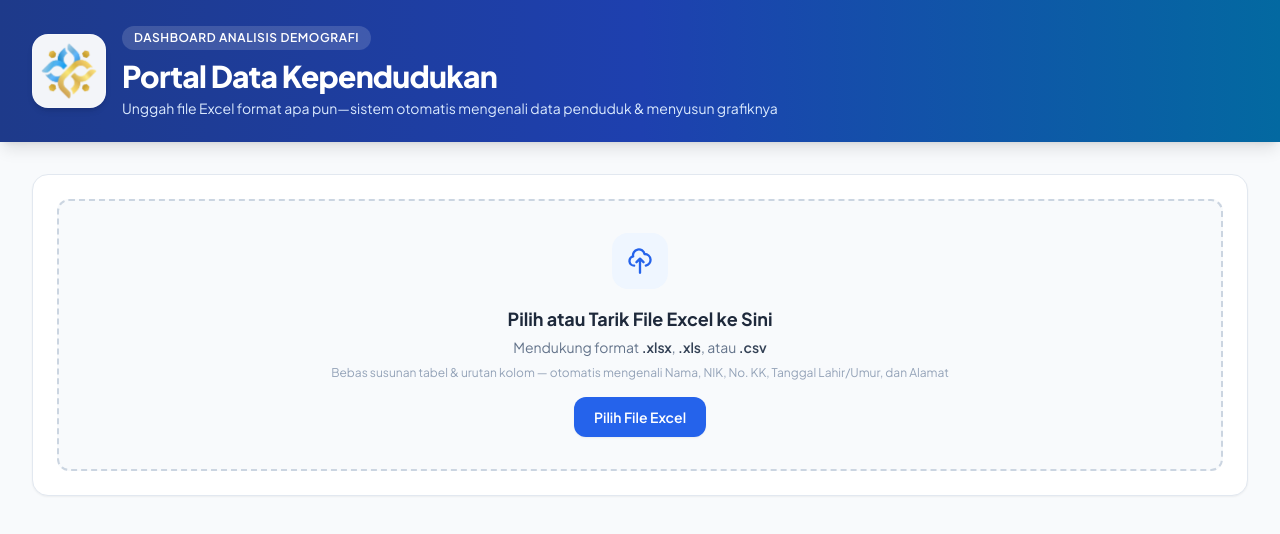
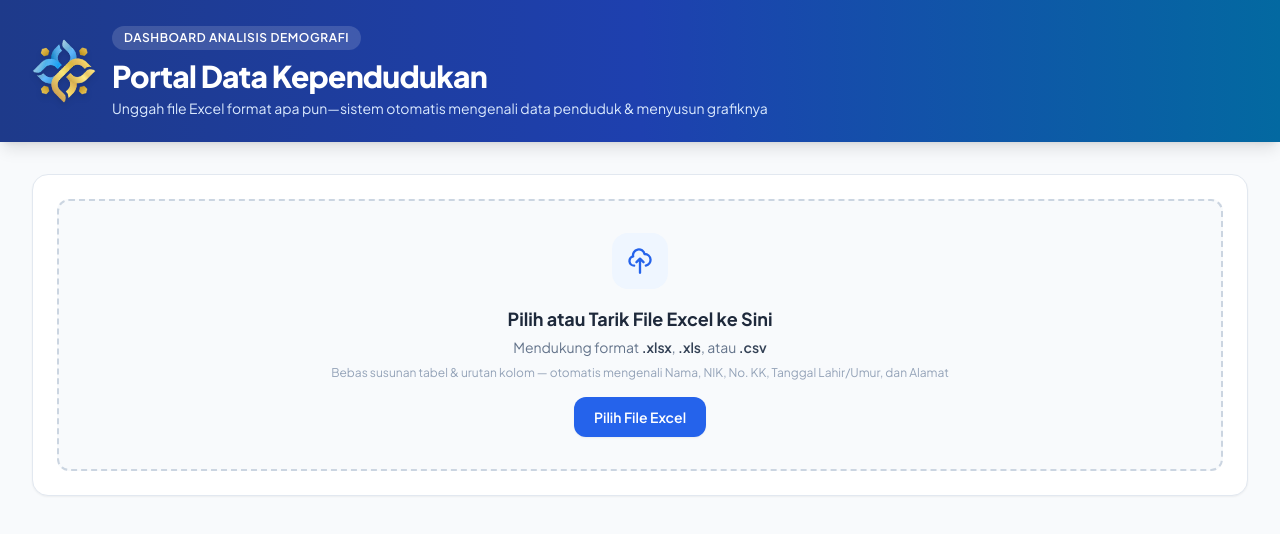
Before and after one commit to ifatsamsul77-lgtm/Rekap-Penduduk, a plain HTML site: page index.html in a window 1280 px wide. Drawn offline with nearby package versions, Linux system fonts and the light colour scheme.

Commit message:
Update index.html

```diff
--- a/index.html
+++ b/index.html
@@ -22,13 +22,11 @@
 </head>
 <body class="bg-slate-50 text-slate-800 antialiased">
 
-  <!-- Header -->
+ <!-- Header -->
   <header class="bg-gradient-to-r from-blue-900 via-blue-800 to-sky-700 text-white shadow-lg">
     <div class="max-w-7xl mx-auto px-4 sm:px-6 lg:px-8 py-6 flex flex-col md:flex-row md:items-center md:justify-between gap-4">
       <div class="flex items-center gap-4">
-        <div class="shrink-0 bg-white/95 p-2 rounded-2xl shadow-md border border-white/30 flex items-center justify-center">
-          <img src="logo.png" alt="Logo Instansi" class="h-12 w-12 sm:h-14 sm:w-14 object-contain" onerror="this.parentElement.style.display='none'" />
-        </div>
+        <img src="logo.png" alt="Logo Instansi" class="shrink-0 h-14 w-14 sm:h-16 sm:w-16 object-contain drop-shadow-md" onerror="this.style.display='none'" />
         <div>
           <span class="inline-block px-3 py-1 text-xs font-semibold tracking-wider uppercase bg-white/15 rounded-full mb-2">
             Dashboard Analisis Demografi
@@ -44,6 +42,7 @@
       </div>
     </div>
   </header>
+
   <main class="max-w-7xl mx-auto px-4 sm:px-6 lg:px-8 py-8 space-y-8">
 
     <!-- Area Upload Excel -->
```
